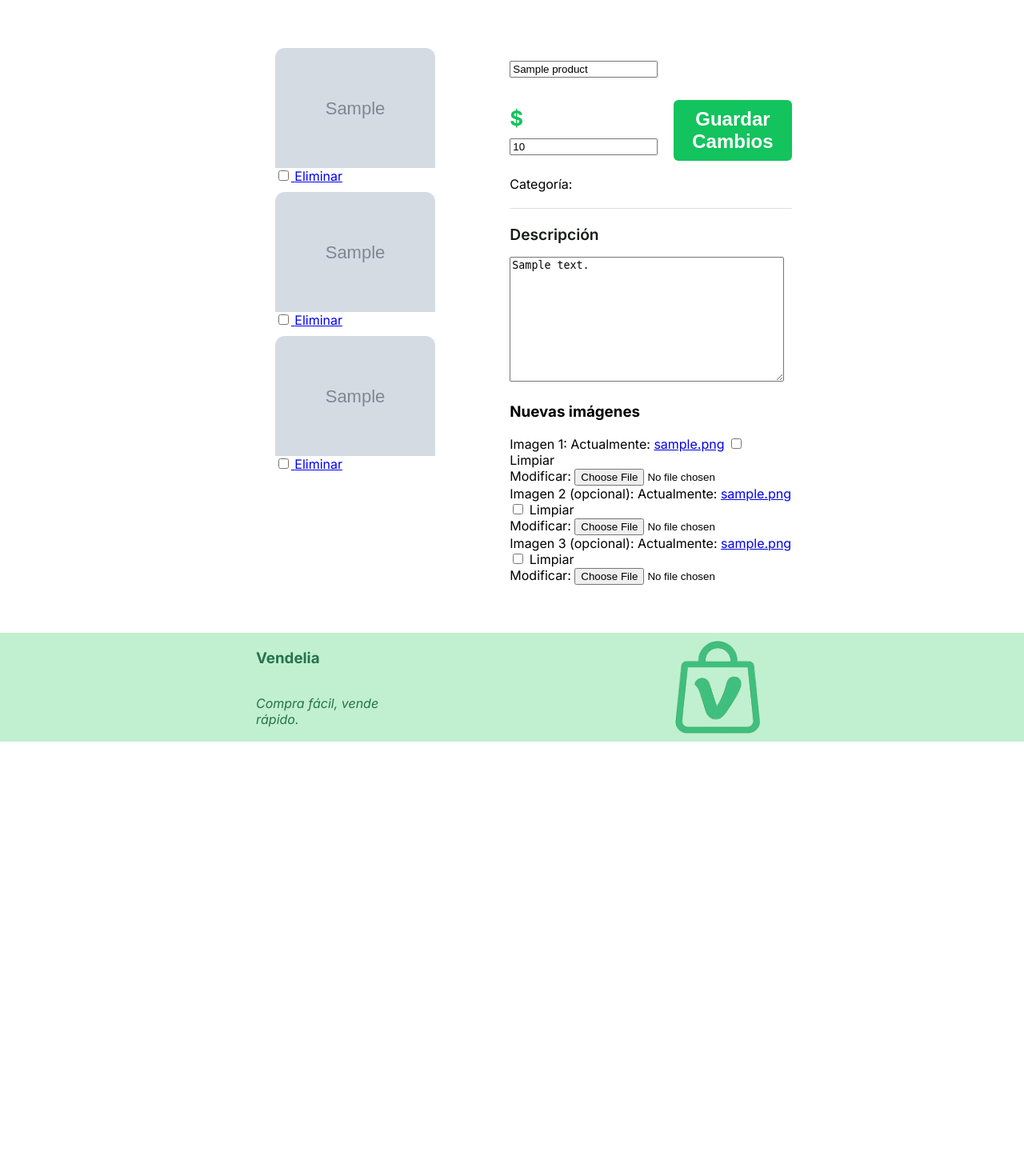
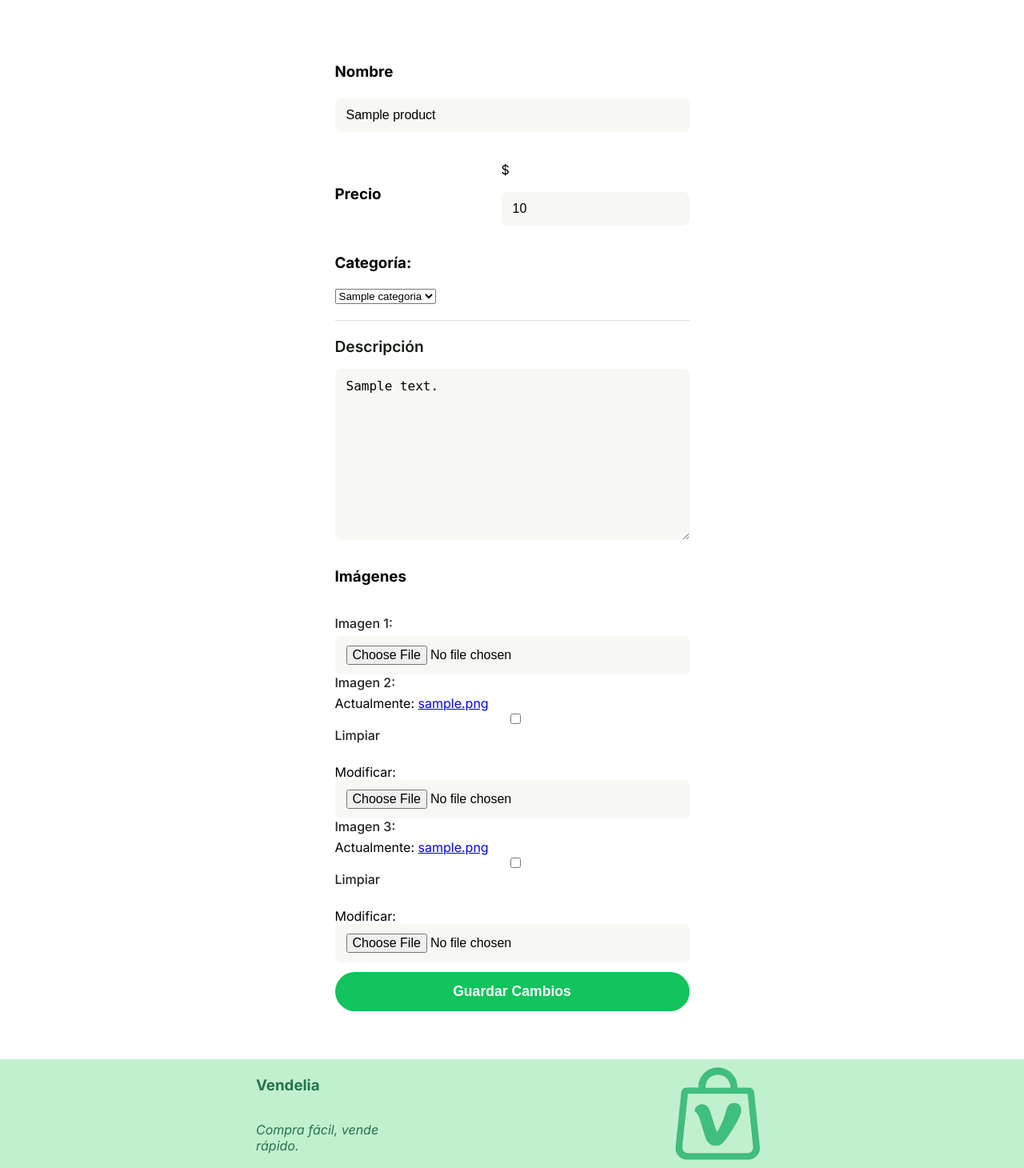
Before and after one commit to DCC-CC4401/2025-1-CC4401-grupo-12, a Django app: page /product/1/edit/ in a window 1280 px wide. Shown: the part 196-1656 px from the top of the page at 80% size. Before the commit the page ends 1123 px from the top, so only its background shows below. Run offline with Django 3.2, Linux system fonts and the light colour scheme; a user stored in the database is signed in; tables that the repository leaves empty hold one stand-in row (values such as "Sample post"); grey boxes marked "Sample" are stand-in pictures; some web fonts are replaced.

Commit message:
feat: Modificacion de Vista Editar Producto. Faltan algunos detalles

```diff
--- a/vendelia/marketplace/forms.py
+++ b/vendelia/marketplace/forms.py
@@ -127,9 +127,9 @@ class ProductRegisterForm(forms.ModelForm):
         MAX_SIZE = 5*1024*1024 #5MB
         if photo:
             if photo.size > MAX_SIZE:
-                raise forms.ValidationError(f"La imagen {field_name[-1]} es demasiado grande."
-                                            "Tamaño máximo: 5MB"
-                                            f"Tamaño actual: {round(photo.size/1024/1024, 2)}MB")
+                raise forms.ValidationError(f"La imagen {field_name[-1]} es demasiado grande. "
+                                            "Tamaño máximo: 5MB. "
+                                            f"Tamaño actual: {round(photo.size/1024/1024, 2)}MB.")
         return photo
 
     # Category validator
@@ -184,10 +184,11 @@ class ProductSearchForm(forms.Form):
 class ProductEditForm(forms.ModelForm):
     class Meta:
         model = Product
-        fields = ['product_name', 'description', 'price', 'photo1', 'photo2', 'photo3']
+        fields = ['product_name', 'category', 'description', 'price', 'photo1', 'photo2', 'photo3']
 
         # Custom field label overrides
         labels = {'product_name': 'Nombre',
+                  'category': 'Categoria',
                   'description': 'Descripción',
                   'price': 'Precio',
                   'photo1': 'Foto 1',
@@ -243,7 +244,7 @@ class ProductEditForm(forms.ModelForm):
         MAX_SIZE = 5*1024*1024 #5MB
         if photo:
             if photo.size > MAX_SIZE:
-                raise forms.ValidationError(f"La imagen {field_name[-1]} es demasiado grande."
-                                            "Tamaño máximo: 5MB"
-                                            f"Tamaño actual: {round(photo.size/1024/1024, 2)}MB")
+                raise forms.ValidationError(f"La imagen {field_name[-1]} es demasiado grande. "
+                                            "Tamaño máximo: 5MB. "
+                                            f"Tamaño actual: {round(photo.size/1024/1024, 2)}MB. ")
         return photo
--- a/vendelia/marketplace/templates/marketplace/edit_product.html
+++ b/vendelia/marketplace/templates/marketplace/edit_product.html
@@ -7,89 +7,55 @@
 
 {% block content %}
 <div class="product-detail-container">
-    <div class="product-detail-gallery">
-
-        {% if product.photo1 %}
-        <div class="product-detail-image-wrapper">
-            <a href="{{ product.photo1.url }}" class="product-detail-image-link">
-                <img src="{{ product.photo1.url }}" alt="{{ product.product_name }}">
-                <div class="image-actions">
-                    <input type="checkbox" name="photo1-clear" id="photo1-clear">
-                    <label for="photo1-clear">Eliminar</label>
-                </div>
-            </a>
-        </div>
-        {% endif %}
-
-        {% if product.photo2 %}
-        <div class="product-detail-image-wrapper">
-            <a href="{{ product.photo2.url }}" class="product-detail-image-link">
-                <img src="{{ product.photo2.url }}" alt="{{ product.product_name }}">
-                <div class="image-actions">
-                    <input type="checkbox" name="photo2-clear" id="photo2-clear">
-                    <label for="photo2-clear">Eliminar</label>
-                </div>
-            </a>
-        </div>
-        {% endif %}
-
-        {% if product.photo3 %}
-        <div class="product-detail-image-wrapper">
-            <a href="{{ product.photo3.url }}" class="product-detail-image-link">
-                <img src="{{ product.photo3.url }}" alt="{{ product.product_name }}">
-                <div class="image-actions">
-                    <input type="checkbox" name="photo3-clear" id="photo3-clear">
-                    <label for="photo3-clear">Eliminar</label>
-                </div>
-            </a>
-        </div>
-        {% endif %}
-    </div>
-
     <div class="product-detail-info-box">
         <form method="post" enctype="multipart/form-data">
             {% csrf_token %}
 
-            <h1 class="product-detail-title">
+            <h3> Nombre </h3>
+            <h1 class="new-product-form">
                 {{ form.product_name }}
             </h1>
 
             <div class="product-detail-price-buy-container">
-                <p class="product-detail-price">
+                <h3> Precio </h3>
+                <p class="new-product-form">
                     ${{ form.price }}
                 </p>
-                <button type="submit" class="product-detail-buy-button">Guardar Cambios</button>
             </div>
 
             <div class="product-category-section">
-                <label for="{{ form.category.id_for_label }}" class="category-label">Categoría:</label>
+                <label for="{{ form.category.id_for_label }}" class="new-product-form">
+                    <h3> Categoría: </h3>
+                </label>
                 {{ form.category }}
             </div>
 
             <hr class="product-detail-info-box-separator" />
 
-            <h2 class="product-detail-section-title">Descripción</h2>
-            <p class="product-detail-description">
+            <h3 class="product-detail-section-title">Descripción</h3>
+            <p class="new-product-form">
                 {{ form.description }}
             </p>
 
-            <div class="image-upload-section">
-                <h3>Nuevas imágenes</h3>
+            <div class="new-product-form">
+                <h3>Imágenes</h3>
                 <div class="image-upload-fields">
                     <div class="upload-field">
                         <label for="{{ form.photo1.id_for_label }}">Imagen 1:</label>
-                        {{ form.photo1 }}
+                        <input type="file" name="{{ form.photo1.name }}" id="{{ form.photo1.id_for_label }}" class="new-product-file-input">
                     </div>
                     <div class="upload-field">
-                        <label for="{{ form.photo2.id_for_label }}">Imagen 2 (opcional):</label>
+                        <label for="{{ form.photo2.id_for_label }}">Imagen 2:</label>
                         {{ form.photo2 }}
                     </div>
                     <div class="upload-field">
-                        <label for="{{ form.photo3.id_for_label }}">Imagen 3 (opcional):</label>
+                        <label for="{{ form.photo3.id_for_label }}">Imagen 3:</label>
                         {{ form.photo3 }}
                     </div>
                 </div>
             </div>
+
+            <button type="submit" class="new-product-submit-btn">Guardar Cambios</button>
         </form>
     </div>
 </div>
```
